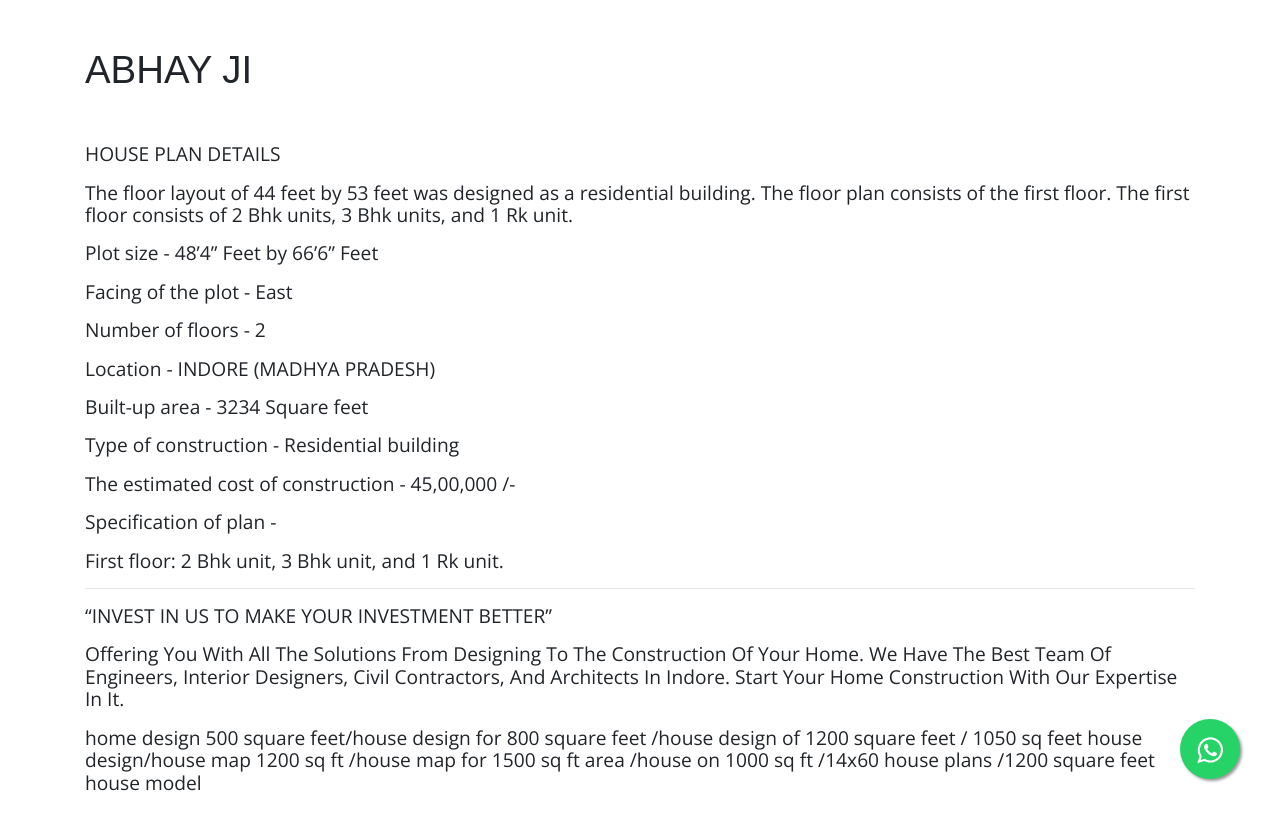
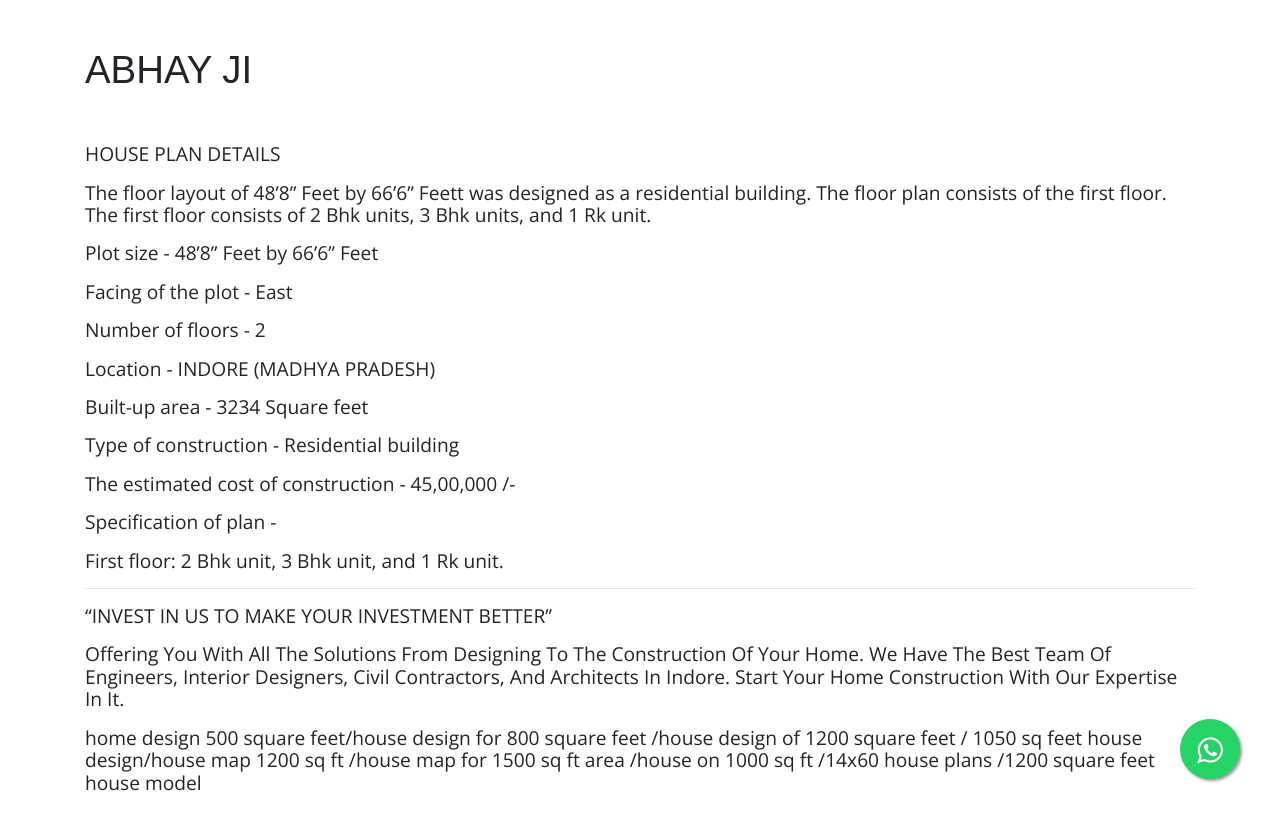
Before and after one commit to samasthiti/samasthiti, a Jekyll site: the page built from _house-plans/abhay-ji.md, in a window 1280 px wide and 900 px high, scrolled down 637 px, cut to the strip 81-900 px from the top of the window. Built offline with Jekyll 4.4.1, drawn with Linux system fonts in a browser that asks for light colours; nearby versions of some CDN libraries; comment, search, counter and statistics services are not loaded.

Commit message:
Update from Forestry.io samshthi construction updated _house-plans/abhay-ji.md

```diff
--- a/_house-plans/abhay-ji.md
+++ b/_house-plans/abhay-ji.md
@@ -21,9 +21,9 @@ house_category: 2000-to-3000-sq-ft
 ---
 **HOUSE PLAN DETAILS**
 
-The floor layout of 44 feet by 53 feet was designed as a residential building. The floor plan consists of the first floor. The first floor consists of 2 Bhk units, 3 Bhk units, and 1 Rk unit.
+The floor layout of 48’8” Feet by 66’6” Feett was designed as a residential building. The floor plan consists of the first floor. The first floor consists of 2 Bhk units, 3 Bhk units, and 1 Rk unit.
 
-**Plot size -** 48’4” Feet by 66’6” Feet
+**Plot size -** 48’8” Feet by 66’6” Feet
 
 **Facing of the plot -** East
 
```
